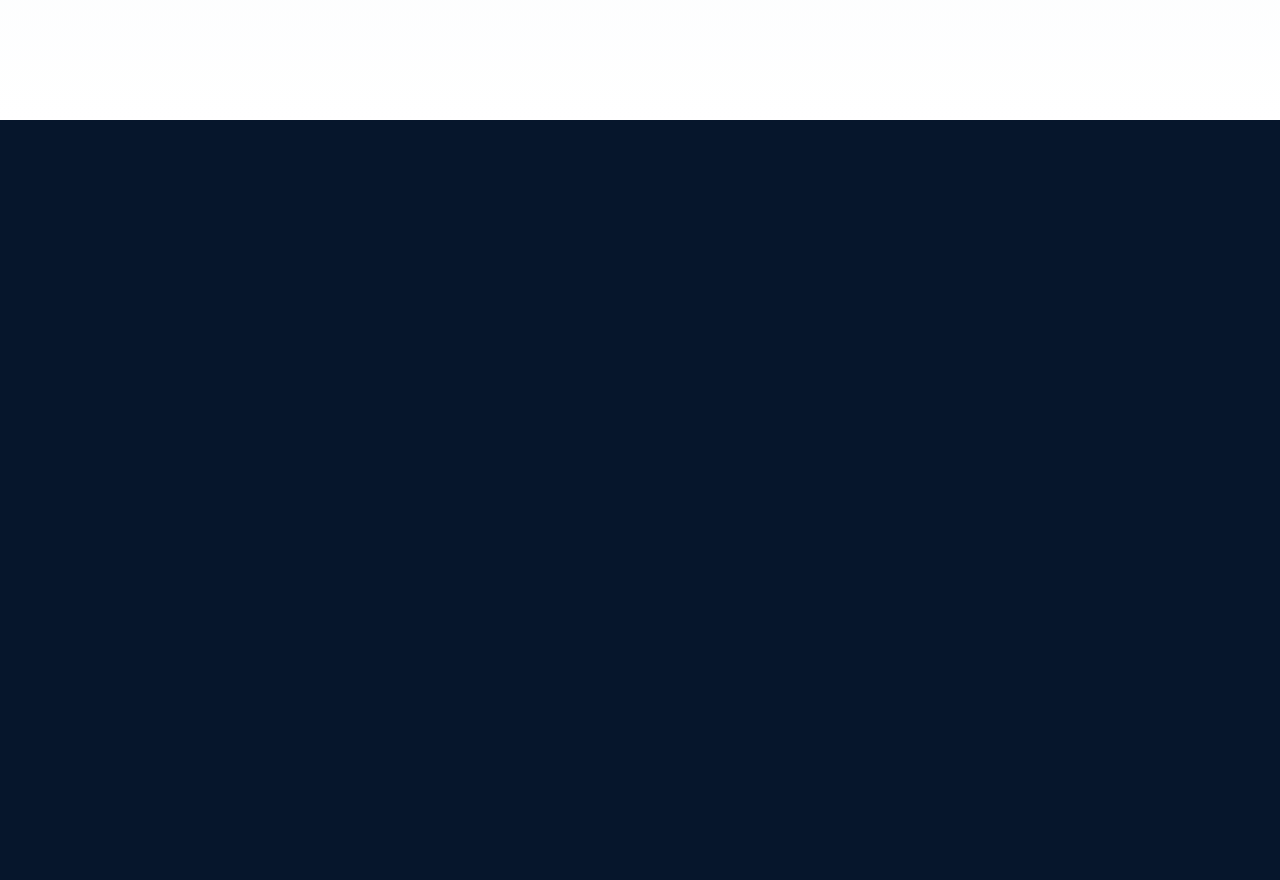
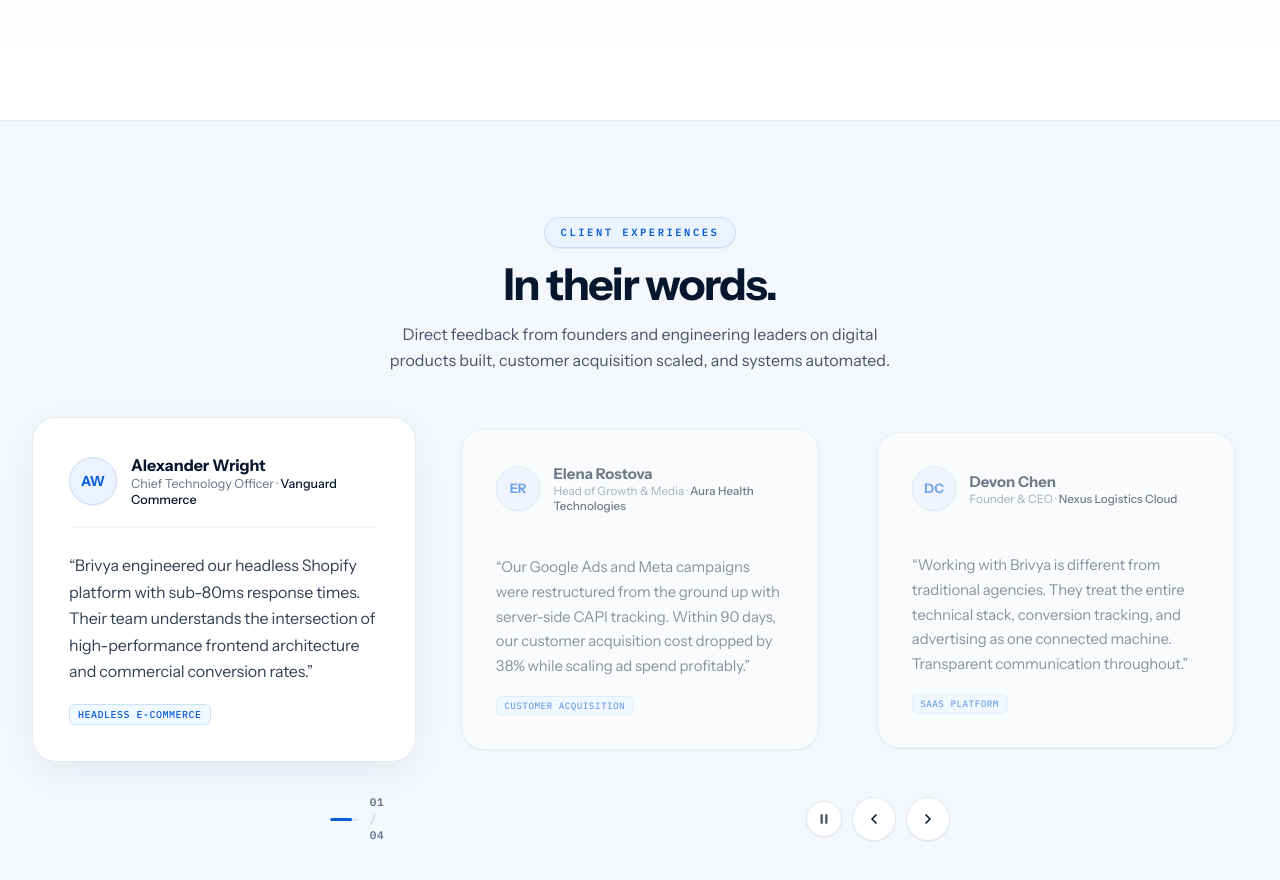
Before and after one commit to ahmeen2812/brivya-platform, a Next.js app: page / in a window 1280 px wide. Shown: the part 1540-2420 px from the top of the page. Before the commit the page ends 1660 px from the top, so only its background shows below. Built offline with nearby package versions, Linux system fonts and the light colour scheme.

Commit message:
feat(home): mount TestimonialsSection on homepage below Why Work With Brivya

```diff
--- a/src/app/page.tsx
+++ b/src/app/page.tsx
@@ -13,17 +13,20 @@
 //   );
 // }
 import { HeroSection } from "@/components/hero/HeroSection";
-import { WhyChooseUsSection } from "@/components/sections/why-choose-us/index"; // Notice fixed correct folder linking binding efficiently structurally checking layouts routing intelligently setting natively safely processing perfectly mapping seamlessly.
+import { WhyChooseUsSection } from "@/components/sections/why-choose-us/index";
+import { TestimonialsSection } from "@/components/sections/testimonials";
 
 export default function HomePage() {
   return (
     <div className="relative w-full overflow-hidden bg-[#FFFFFF]">
-      {/* Root global cleanup protecting overflows naturally updating bounds cleanly mapping components naturally securing seamlessly fixing limits checking appropriately optimally cleanly tracking intelligently properly rendering standard perfectly  */}
+      {/* 1. The Approved Hero Section (100% Intact) */}
       <HeroSection />
 
-      {/* Dynamic Master Component Resolving Bounds Logically Properly Effectively Rendering Successfully Intelligently Clean */}
+      {/* 2. Why Work With Brivya Section with In-Flow Trust Presentation */}
       <WhyChooseUsSection />
 
+      {/* 3. New Client Testimonial Carousel */}
+      <TestimonialsSection />
     </div>
   );
 }
```
